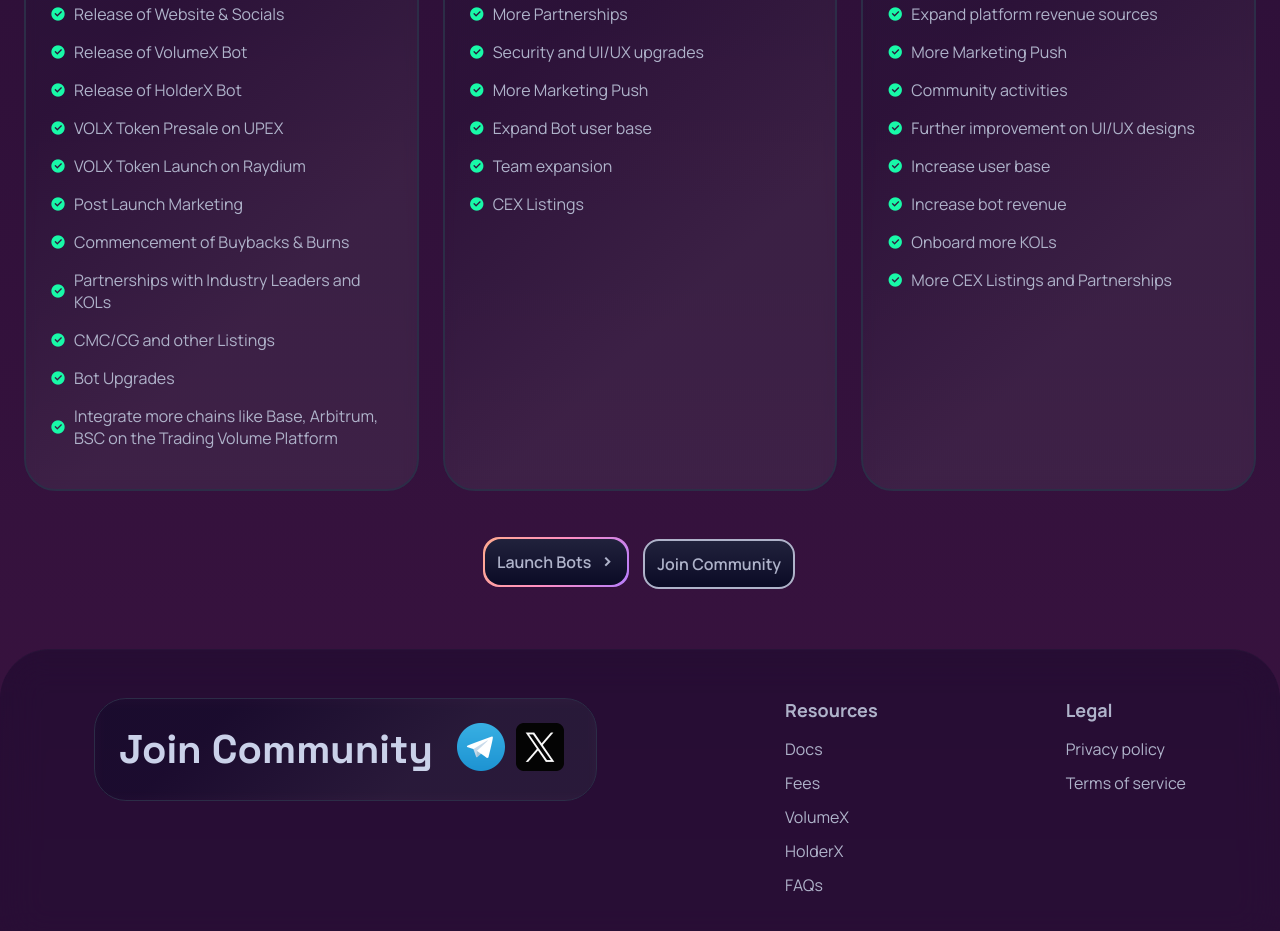
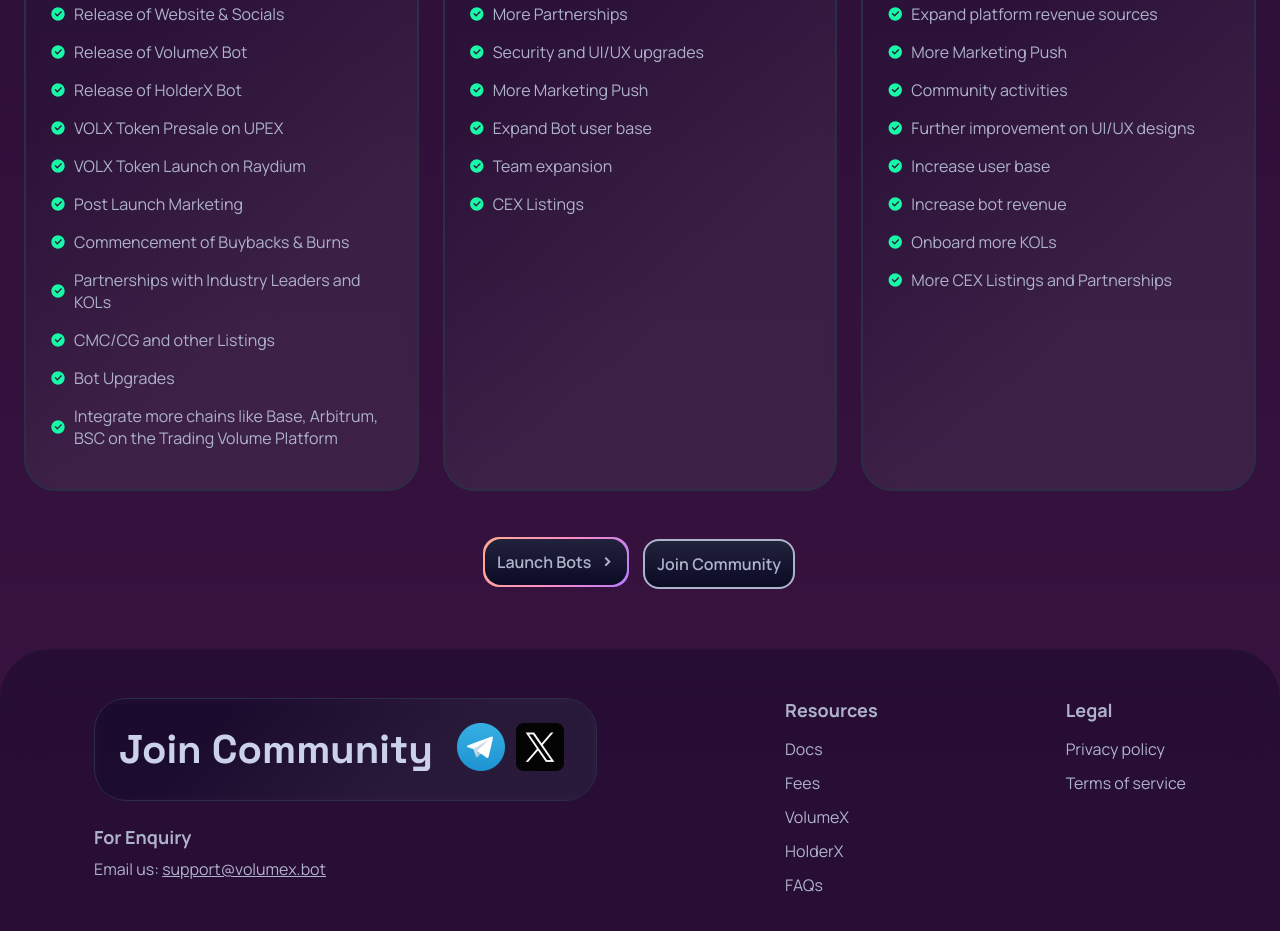
Before and after one commit to matmaxgraphics/volume-x, a plain HTML site: page index.html in a window 1280 px wide. Shown: the part 3607-4538 px from the top of the page. Drawn offline with nearby package versions, Linux system fonts and the light colour scheme.

Commit message:
minor change

```diff
--- a/assets/js/script.js
+++ b/assets/js/script.js
@@ -16,6 +16,7 @@
     textarea.value = walletAddress.textContent;
     document.body.appendChild(textarea);
     textarea.select();
+    textarea.setSelectionRange(0, 99999);
 
     navigator.clipboard.writeText(textarea.value);
 
--- a/assets/scss/3-basics/_globalStyling.scss
+++ b/assets/scss/3-basics/_globalStyling.scss
@@ -94,3 +94,12 @@
 .semi-bold {
   font-weight: 600;
 }
+.margin-top{
+  margin-top: 24px;
+}
+.margin-bottom-8{
+  margin-bottom: 8px;
+}
+.link-underline{
+  text-decoration: underline;
+}
--- a/index.html
+++ b/index.html
@@ -404,6 +404,7 @@
 
     <footer>
       <div class="footer--wrapper section_max-width">
+        <div class="left--side">
           <article class="join-community" id="join-community">
             <h2>Join Community</h2>
             <div class="img-group">
@@ -411,6 +412,9 @@
               <a href="https://twitter.com/volumex_sol"><img src="assets/images/x.png" alt="" /></a>
             </div>
           </article>
+          <h5 class="margin-top margin-bottom-8">For Enquiry</h5>
+          <p>Email us: <a href="mailto:support@volumex.bot" class="link-underline">support@volumex.bot</a></p>
+        </div>
         <article>
           <h5>Resources</h5>
           <ul>
```
Also changed, not shown: assets/scss/main.css, 1 other file. Lines whose indentation alone changed are shown as unchanged.
